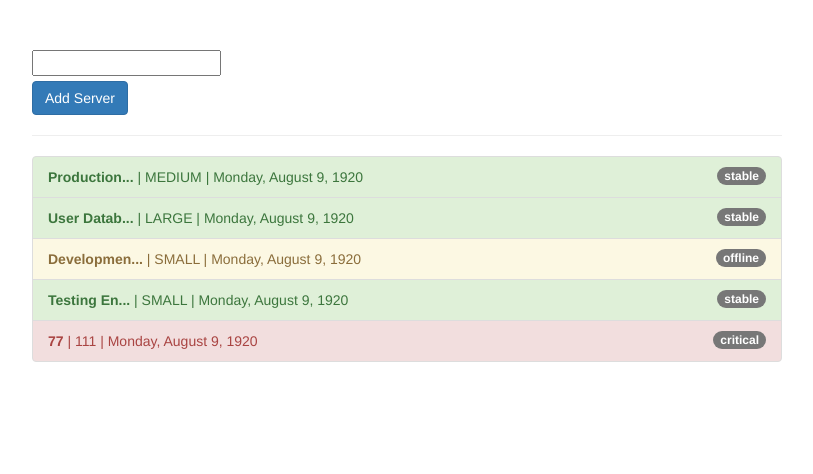
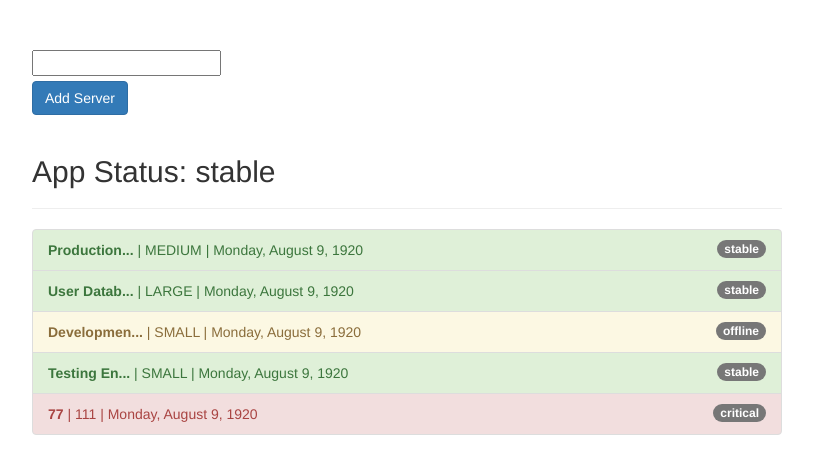
Before and after one commit to HennadiiZ/angular-pipes-max-shw, an Angular app: page / in a window 1280 px wide. Shown: the top 474 px of the page, without its empty margins (233-1046 px from the left). Built offline with nearby package versions, Linux system fonts and the light colour scheme.

Commit message:
async pipe

```diff
--- a/src/app/app.component.html
+++ b/src/app/app.component.html
@@ -4,6 +4,10 @@
       <input type="text" class="form" [(ngModel)]="fileredStatus">
       <br>
       <button class="btn btn-primary" (click)="onAddServer()">Add Server</button>
+      <br><br>
+      <!-- <h2>App Status: {{ appStatus }}</h2> -->
+      <!-- <h2>App Status: {{ appStatus | json }}</h2> -->
+      <h2>App Status: {{ appStatus | async }}</h2>
       <hr>
       <ul class="list-group">
         <li
--- a/src/app/app.component.ts
+++ b/src/app/app.component.ts
@@ -6,6 +6,14 @@
   styleUrls: ['./app.component.css']
 })
 export class AppComponent {
+
+
+  appStatus = new Promise((resolve, reject) => {
+    setTimeout(()=>{
+      resolve('stable');
+    }, 2000);
+  });
+
   servers = [
     {
       instanceType: 'medium',
@@ -38,7 +46,11 @@
       started: new Date(15, 1, 2017)
     }
   ];
+
+
   fileredStatus = '';
+
+
   getStatusClasses(server: {instanceType: string, name: string, status: string, started: Date}) {
     return {
       'list-group-item-success': server.status === 'stable',
@@ -46,6 +58,8 @@
       'list-group-item-danger': server.status === 'critical'
     };
   }
+
+
   onAddServer(){
     this.servers.push({
       instanceType: '+++',
```
